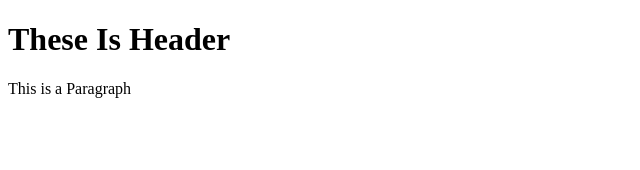
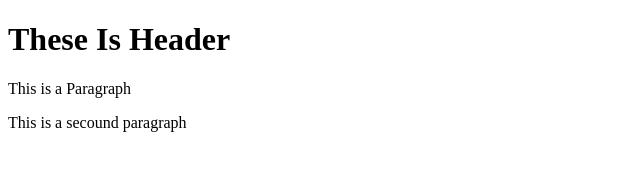
Before and after one commit to you-123/git-test, a plain HTML site: page index.html in a window 1280 px wide. Shown: the whole page, without its empty margins (0-640 px from the left). Drawn offline with Linux system fonts and the light colour scheme.

Commit message:
Theird commit

```diff
--- a/index.html
+++ b/index.html
@@ -3,5 +3,6 @@
     <body>
         <h1> These Is Header</h1>
         <P>This is a Paragraph</P>
+        <p>This is a secound paragraph</p>
     </body>
 </html>
```
